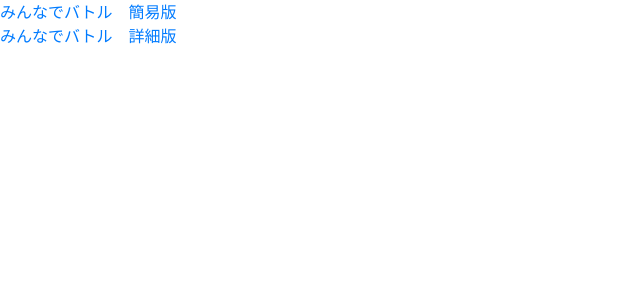
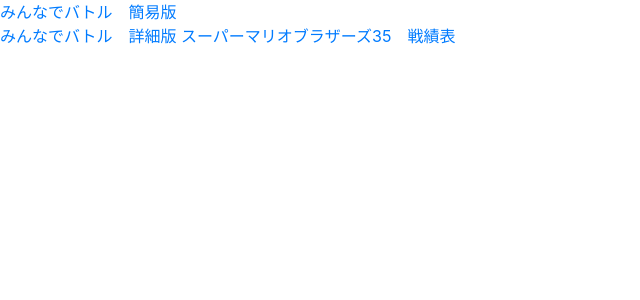
Before and after one commit to Dhikigame/MarioSwitchGame-MatchResults, a PHP site: page / in a window 1280 px wide. Shown: the top 300 px of the page, without its empty margins (0-640 px from the left). Run offline with PHP 8.4, Linux system fonts and the light colour scheme; some libraries are stand-ins or nearby versions.

Commit message:
GitHub追加

```diff
--- a/index.php
+++ b/index.php
@@ -14,7 +14,8 @@
   <script src="https://cdnjs.cloudflare.com/ajax/libs/jquery-cookie/1.4.1/jquery.cookie.min.js"></script>
 
 <body>
-   <a href=./Simple>みんなでバトル　簡易版</a><br>
-   <a href=./Detail>みんなでバトル　詳細版</a>
+  <a href=./Simple>みんなでバトル　簡易版</a><br>
+  <a href=./Detail>みんなでバトル　詳細版</a>
+  <a href=./SMB35>スーパーマリオブラザーズ35　戦績表</a>
 </body>
 </html>
```
